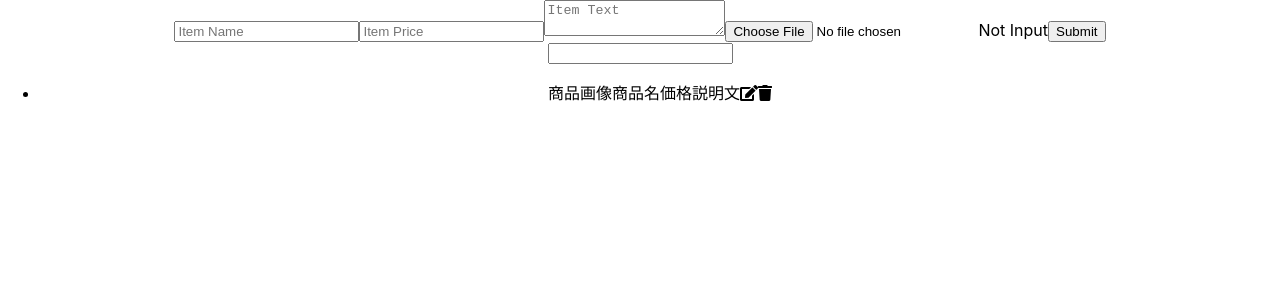
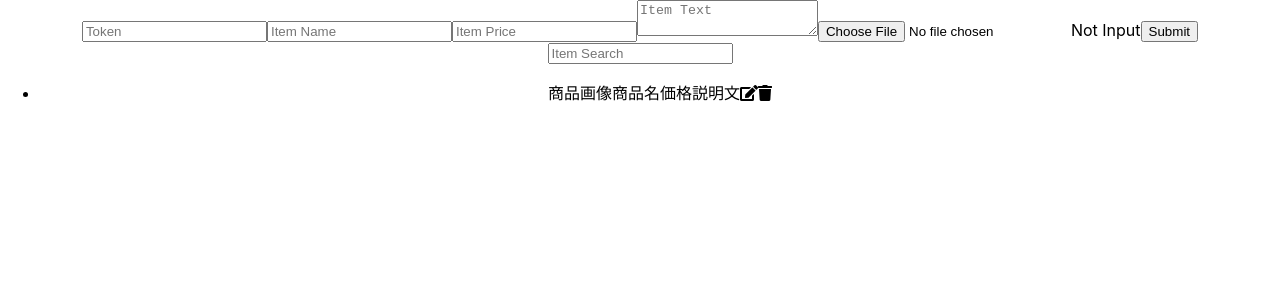
Before and after one commit to TokuyamaR/React_ItemApp, a React (Create React App) app: page / in a window 1280 px wide. Shown: the top 300 px of the page. Built offline with nearby package versions, Linux system fonts and the light colour scheme.

Commit message:
idea/workspace

```diff
--- a/src/js/App.js
+++ b/src/js/App.js
@@ -5,8 +5,10 @@ class App extends Component {
     render() {
         return (
             <div className="App">
+
                 <form className="form">
                     <div className="inputArea">
+                        <input type="text" className="inputToken js-get-tokenVal" value="" placeholder="Token"/>
                         <input type="text" className="inputText js-get-nameVal" value="" placeholder="Item Name"/>
                         <input type="text" className="inputText js-get-priceVal" value="" placeholder="Item Price"/>
                         <textarea className="inputText textarea js-get-textVal" value="" placeholder="Item Text"/>
@@ -16,7 +18,7 @@ class App extends Component {
                     </div>
                 </form>
                 <div className="searachBox">
-                    <input type="text" className="searchBox__input js-search" value="" placeholder=""/>
+                    <input type="text" className="searchBox__input js-search" value="" placeholder="Item Search"/>
                 </div>
 
                 <div className="itemList">
```
